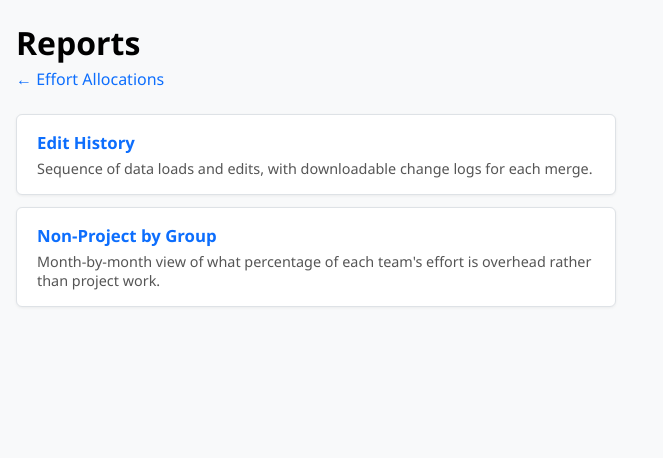
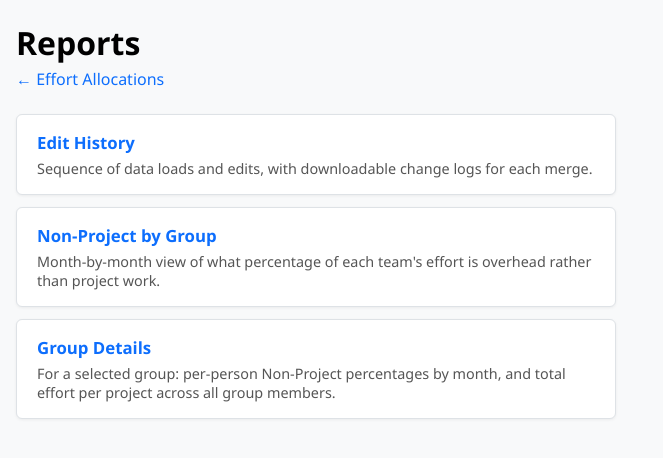
Before and after one commit to cbizon/SEJ, a Flask app: page /reports in a window 1280 px wide. Shown: the top 458 px of the page, without its empty margins (0-663 px from the left). Run offline with Flask 3, Linux system fonts and the light colour scheme.

Commit message:
Add Group Details report with per-person NP% and project effort tables
The report has a group dropdown; selecting a group loads two tables:
one showing each person's Non-Project percentage by month (with a Total
row), and one showing total effort per project across all group members
by month.

```diff
--- a/sej/app.py
+++ b/sej/app.py
@@ -17,6 +17,8 @@ from sej.queries import (
     fix_totals,
     get_audit_log,
     get_nonproject_by_group,
+    get_groups,
+    get_group_details,
 )
 
 
@@ -184,6 +186,23 @@ def create_app(db_path=None):
         main = app.config["MAIN_DB_PATH"]
         return jsonify(get_nonproject_by_group(main))
 
+    @app.route("/reports/group-details")
+    def report_group_details():
+        return render_template("group_details.html")
+
+    @app.route("/api/groups")
+    def api_groups():
+        main = app.config["MAIN_DB_PATH"]
+        return jsonify(get_groups(main))
+
+    @app.route("/api/group-details")
+    def api_group_details():
+        main = app.config["MAIN_DB_PATH"]
+        group = request.args.get("group", "")
+        if not group:
+            return jsonify({"error": "Missing required parameter: group"}), 400
+        return jsonify(get_group_details(main, group))
+
     @app.route("/history")
     def history():
         return render_template("history.html")
--- a/sej/queries.py
+++ b/sej/queries.py
@@ -187,6 +187,126 @@ def get_spreadsheet_rows_with_ids(db_path: str | Path) -> tuple[list[str], list[
         result.append(line)
 
     return headers, result
+
+
+def get_groups(db_path: str | Path) -> list[str]:
+    """Return sorted list of group names."""
+    conn = get_connection(db_path)
+    rows = conn.execute("SELECT name FROM groups ORDER BY name").fetchall()
+    conn.close()
+    return [r["name"] for r in rows]
+
+
+def get_group_details(db_path: str | Path, group_name: str) -> dict:
+    """Return per-person Non-Project percentages and per-project effort totals for a group.
+
+    Returns a dict with:
+        months:   list of month label strings in chronological order
+        people:   list of {name, <month>: np_pct, ...} dicts, sorted by name, with a
+                  trailing Total row showing the group-level Non-Project percentage
+        projects: list of {project_code, project_name, <month>: total_effort, ...} dicts,
+                  sorted by project_code
+    """
+    conn = get_connection(db_path)
+    create_schema(conn)
+    months = _discover_months(conn)
+
+    person_rows = conn.execute("""
+        SELECT
+            emp.name AS employee_name,
+            e.year,
+            e.month,
+            SUM(CASE WHEN p.project_code = 'Non-Project' THEN e.percentage ELSE 0 END) AS np_effort,
+            SUM(e.percentage) AS total_effort
+        FROM efforts e
+        JOIN allocation_lines al ON al.id = e.allocation_line_id
+        JOIN employees emp ON emp.id = al.employee_id
+        JOIN groups g ON g.id = emp.group_id
+        JOIN projects p ON p.id = al.project_id
+        WHERE g.name = ?
+        GROUP BY emp.id, e.year, e.month
+        ORDER BY emp.name, e.year, e.month
+    """, (group_name,)).fetchall()
+
+    project_rows = conn.execute("""
+        SELECT
+            p.project_code,
+            p.name AS project_name,
+            e.year,
+            e.month,
+            SUM(e.percentage) AS total_effort
+        FROM efforts e
+        JOIN allocation_lines al ON al.id = e.allocation_line_id
+        JOIN employees emp ON emp.id = al.employee_id
+        JOIN groups g ON g.id = emp.group_id
+        JOIN projects p ON p.id = al.project_id
+        WHERE g.name = ?
+        GROUP BY p.id, e.year, e.month
+        ORDER BY p.project_code, e.year, e.month
+    """, (group_name,)).fetchall()
+
+    group_total_rows = conn.execute("""
+        SELECT
+            e.year,
+            e.month,
+            SUM(CASE WHEN p.project_code = 'Non-Project' THEN e.percentage ELSE 0 END) AS np_effort,
+            SUM(e.percentage) AS total_effort
+        FROM efforts e
+        JOIN allocation_lines al ON al.id = e.allocation_line_id
+        JOIN employees emp ON emp.id = al.employee_id
+        JOIN groups g ON g.id = emp.group_id
+        JOIN projects p ON p.id = al.project_id
+        WHERE g.name = ?
+        GROUP BY e.year, e.month
+        ORDER BY e.year, e.month
+    """, (group_name,)).fetchall()
+    conn.close()
+
+    month_labels = [_month_label(y, m) for y, m in months]
+
+    # Per-person Non-Project percentage table
+    person_data: dict[str, dict[str, float]] = {}
+    for r in person_rows:
+        name = r["employee_name"]
+        label = _month_label(r["year"], r["month"])
+        total = r["total_effort"]
+        pct = (r["np_effort"] / total * 100.0) if total else 0.0
+        person_data.setdefault(name, {})[label] = pct
+
+    people_result: list[dict] = []
+    for name in sorted(person_data.keys()):
+        row: dict = {"name": name}
+        for label in month_labels:
+            row[label] = round(person_data[name].get(label, 0.0), 1)
+        people_result.append(row)
+
+    # Total row: group-level Non-Project percentage
+    total_row: dict = {"name": "Total"}
+    for r in group_total_rows:
+        label = _month_label(r["year"], r["month"])
+        t = r["total_effort"]
+        total_row[label] = round((r["np_effort"] / t * 100.0) if t else 0.0, 1)
+    for label in month_labels:
+        total_row.setdefault(label, 0.0)
+    people_result.append(total_row)
+
+    # Per-project total effort table
+    project_data: dict[str, dict[str, float]] = {}
+    project_names: dict[str, str] = {}
+    for r in project_rows:
+        code = r["project_code"]
+        label = _month_label(r["year"], r["month"])
+        project_data.setdefault(code, {})[label] = r["total_effort"]
+        project_names[code] = r["project_name"] or ""
+
+    projects_result: list[dict] = []
+    for code in sorted(project_data.keys()):
+        row = {"project_code": code, "project_name": project_names[code]}
+        for label in month_labels:
+            row[label] = round(project_data[code].get(label, 0.0), 1)
+        projects_result.append(row)
+
+    return {"months": month_labels, "people": people_result, "projects": projects_result}
 
 
 def get_employees(db_path: str | Path) -> list[dict]:
--- a/sej/templates/reports.html
+++ b/sej/templates/reports.html
@@ -51,6 +51,10 @@
             <a href="/reports/nonproject-by-group">Non-Project by Group</a>
             <p>Month-by-month view of what percentage of each team's effort is overhead rather than project work.</p>
         </li>
+        <li>
+            <a href="/reports/group-details">Group Details</a>
+            <p>For a selected group: per-person Non-Project percentages by month, and total effort per project across all group members.</p>
+        </li>
     </ul>
 </body>
 </html>
```
Also changed, not shown: sej/templates/group_details.html (added, +163 -0 lines), tests/test_app.py (+75 -0 lines).
